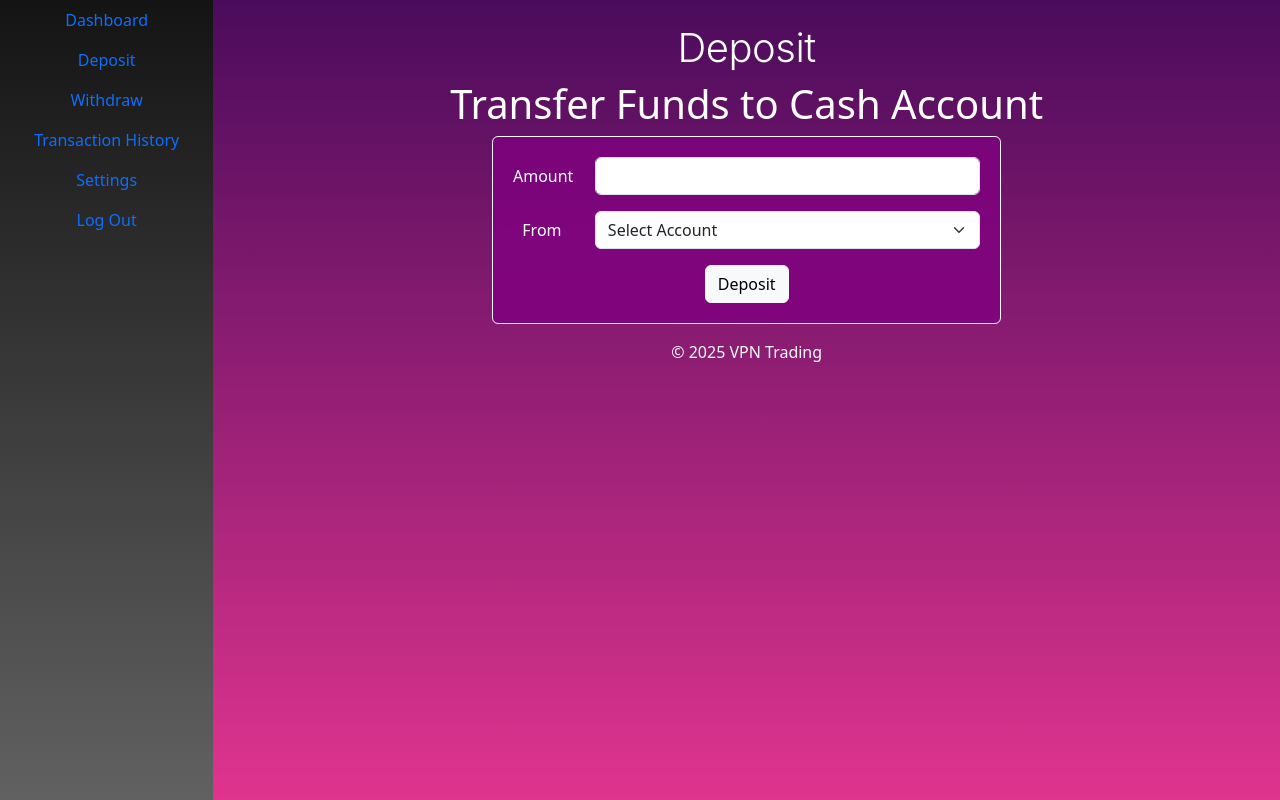
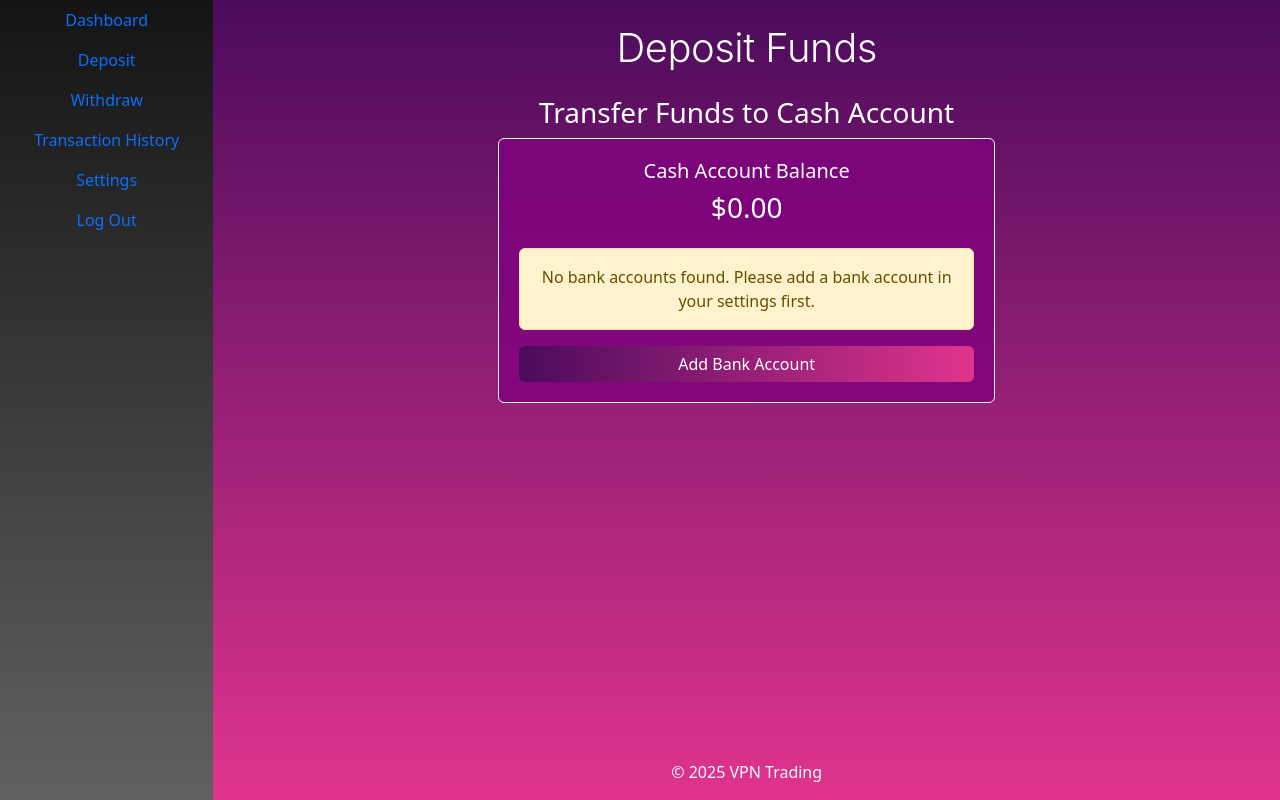
Before and after one commit to TrioStuds/Capstone-Git-Repo, a Flask app: template templates/deposit.html in a window 1280 px wide. Run offline with Flask 3, Linux system fonts and the light colour scheme; the template is opened without the code that fills it, so the values that code supplies are empty.

Commit message:
changed styling of deposit, settings, to match the withdraw template alan created. removed card body border on transaction page to match the other pages.

```diff
--- a/templates/deposit.html
+++ b/templates/deposit.html
@@ -2,39 +2,45 @@
 
 {% block title %}Deposit{% endblock %}
 
-{% block page_header %}Deposit{% endblock %}
+{% block page_header %}Deposit Funds{% endblock %}
 
 {% block content %}
-<body class="text-white">
-    <div class="dashboard-container">
-        <div class="main-content row justify-content-center">
-            <h1>Transfer Funds to Cash Account</h1>
+<div class="container mt-4 text-white">
+    <div class="row justify-content-center">
+        <h3>Transfer Funds to Cash Account</h3>
+        <div class="col-md-6">
+            <div class="text-white">
+                <div class="border border-light rounded d-flex flex-column align-items-center"
+                     style="background-color: rgba(128, 0, 128, 0.8); padding: 20px;">
+                    <div class="card-body w-100">
                         {% with messages = get_flashed_messages(with_categories=true) %}
                             {% if messages %}
                                 {% for category, message in messages %}
                                     <div class="alert alert-{{ 'danger' if category == 'error' else category }} alert-dismissible fade show" role="alert">
                                         {{ message }}
-                            <button type="button" class="btn-close" data-bs-dismiss="alert"</button>
+                                        <button type="button" class="btn-close" data-bs-dismiss="alert" aria-label="Close"></button>
                                     </div>
                                 {% endfor %}
                             {% endif %}
                         {% endwith %}
-            <div class="col-md-6">
-                <div class="border border-light rounded d-flex flex-column align-items-center" style="background-color: rgba(128, 0, 128, 0.8); padding: 20px;">
-                    <div class="card-body w-100">
-                        <form method="POST" action="{{url_for('deposit')}}">
-                            <div class="deposit-section">
-                                <div class="row mb-3">
-                                    <label for="inputAmount" class="col-sm-2 col-form-label">Amount</label>
-                                    <div class="col-sm-10">
-                                        <input type="number" step="0.01" min="0" class="form-control" id="inputAmount" name="amount" required>
+                        <div class="text-center mb-4">
+                            <h5>Cash Account Balance</h5>
+                            <h3>${{ "%.2f"|format(user.cash|float) }}</h3>
+                        </div>
+                        {% if bank_accounts %}
+                            <form method="POST" action="{{ url_for('deposit') }}">
+                                <div class="mb-3">
+                                    <label for="inputAmount" class="form-label">Amount to Deposit</label>
+                                    <div class="input-group">
+                                        <span class="input-group-text">$</span>
+                                        <input type="number" step="0.01" min="0.01"
+                                               class="form-control" id="inputAmount" name="amount" required>
                                     </div>
                                 </div>
-                            <div class="row mb-3">
-                                <label for="inputFrom" class="col-sm-2 col-form-label">From</label>
-                                <div class="col-sm-10">
-                                    <select id="inputFrom" name="bank_id" class="form-select" aria-label="Select account" required>
-                                        <option value="" selected>Select Account</option>
+                                <div class="mb-3">
+                                    <label for="inputFrom" class="form-label">Select Bank Account</label>
+                                    <select id="inputFrom" name="bank_id" class="form-select" required>
+                                        <option value="" selected>Select Account...</option>
                                         {% for bank in bank_accounts %}
                                             <option value="{{ bank.id }}">
                                                 {{ bank.institute_name }} - {{ bank.account_number }} (Available: ${{ "%.2f"|format(bank.funds) }})
@@ -42,23 +48,28 @@
                                         {% endfor %}
                                     </select>
                                 </div>
+                                <div class="d-grid gap-2">
+                                    <button type="submit" class="btn btn-primary"
+                                            style="background: linear-gradient(90deg, #4B0B5C, #E0348E); border: none;">
+                                        Deposit Funds
+                                    </button>
                                 </div>
-                            <!-- <div class="row mb-3">
-                                <label for="inputFreq" class="col-sm-2 col-form-label">Frequency</label>
-                                <div class="col-sm-10">
-                                    <select id="inputFreq" name="frequency" class="form-select" aria-label="Select frequency">
-                                        <option value="once" selected>Once</option>
-                                        <option value="weekly">Weekly</option>
-                                        <option value="monthly">Monthly</option>
-                                    </select>
+                            </form>
+                        {% else %}
+                            <div class="alert alert-warning" role="alert">
+                                No bank accounts found. Please add a bank account in your settings first.
                             </div>
-                            </div> -->
-                            <button type="submit" class="btn btn-light">Deposit</button>
-                        </form>
+                            <div class="d-grid gap-2">
+                                <a href="{{ url_for('settings') }}" class="btn btn-primary"
+                                   style="background: linear-gradient(90deg, #4B0B5C, #E0348E); border: none;">
+                                    Add Bank Account
+                                </a>
+                            </div>
+                        {% endif %}
                     </div>
                 </div>
             </div>
         </div>
     </div>
-</body>
+</div>
 {% endblock %}
--- a/templates/transactions.html
+++ b/templates/transactions.html
@@ -12,8 +12,7 @@
             <div class="container mt-4">
                 <div class="row justify-content-center">
                     <!-- Transaction History Box -->
-
-                    <div class="card bg-dark text-white">
+                    <div class="text-white">
                         <div class="border border-light rounded d-flex flex-column align-items-center" style="background-color: rgba(128, 0, 128, 0.8); padding: 20px;">
                             <h2 class="mt-2 mb-4">Transactions</h2>
                             <div class="card-body w-100">
```
Also changed, not shown: templates/settings.html (+18 -33 lines), templates/withdraw.html (+4 -7 lines). Lines whose indentation alone changed are shown as unchanged.
